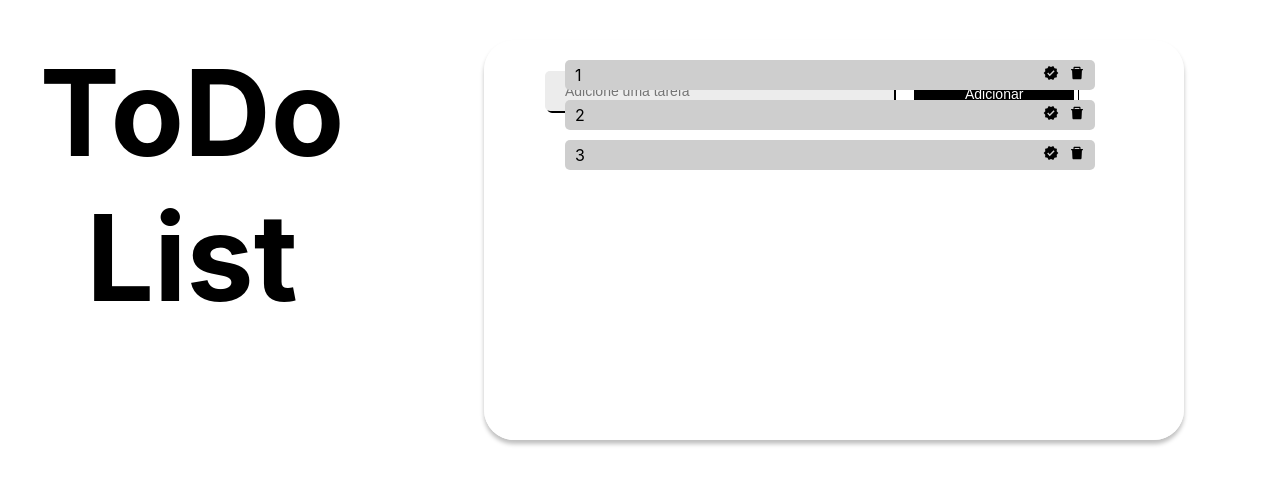
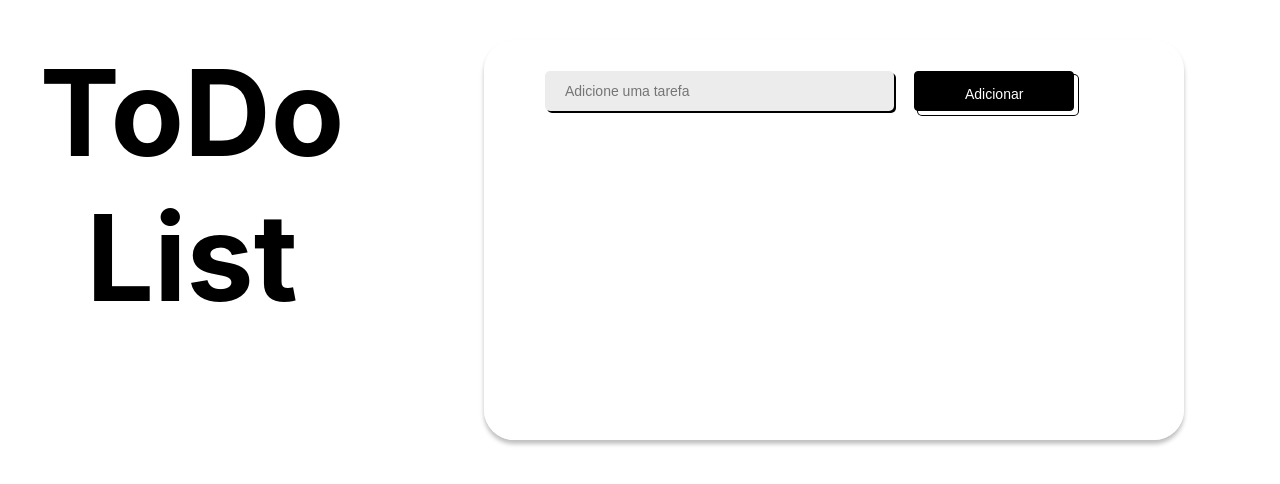
Before and after one commit to johnnysat/todo-list-reactapp, a React (Create React App) app: page / in a window 1280 px wide. Shown: the part 160-644 px from the top of the page. Built offline with nearby package versions, Linux system fonts and the light colour scheme.

Commit message:
Adicionado função para excluir item da lista. Função ainda não funcionando, mas já aplicada com console.log.

```diff
--- a/src/App.css
+++ b/src/App.css
@@ -10,5 +10,5 @@
   height: 100vh;
   display: flex;
   justify-content: center;
-  align-items: center
+  align-items: center;
 }
--- a/src/components/list/list.css
+++ b/src/components/list/list.css
@@ -18,10 +18,7 @@ ul li {
   justify-content: space-between;
 }
 
-#icon_verified {
+.icon_li {
   margin-right: 10px;
+  cursor: pointer;
 }
-
-#icon_delete {
-  margin-right: 10px;
-}
--- a/src/components/list/list.js
+++ b/src/components/list/list.js
@@ -5,14 +5,14 @@ import { MdVerified } from 'react-icons/md';
 
 
 
-function List(props) {
+function List(props ) {
   return (
     <ul className="todo-list">
       {props.itemsList.map((item, index) => (
         <li key={index}>{item}
           <div className="icons">
-            <MdVerified id="icon_verified"/>
-            <AiFillDelete id="icon_delete"/>
+            <MdVerified className="icon_li"/>
+            <AiFillDelete className="icon_li" onClick={props.onDelete}/>
           </div>
         </li>
       ))}
--- a/src/components/todo.js
+++ b/src/components/todo.js
@@ -8,12 +8,11 @@ import './todo.css'
 
 
 function Todo(){
-  const [task, setTask] = useState("");
-  const [itemsList, setItemsList] = useState([1, 2, 3]);
+  const [task, setTask] = useState([]);
+  const [itemsList, setItemsList] = useState([]);
 
   function handleChangeInput(event) {
     const inputTask = event.target.value;
-
     setTask(inputTask);
  }
 
@@ -25,13 +24,20 @@ function Todo(){
     setTask("");
   }
 
+  const deleteItemToList = (itemsList) => {
+    const itensCopy = Array.from(task);
+    itensCopy.splice(itemsList.key, 1);
+    setTask(itensCopy);
+    console.log(itemsList);
+  }
+
   return (
     <div className="todo-wrapper">
       <h1>ToDo List</h1>
       <Form onSubmit={handleAddItemToList}>
         <Input type="text" placeholder="Adicione uma tarefa" onChange={handleChangeInput} value={task} />
         <Button type="submit">Adicionar</Button>
-        <List itemsList={itemsList} />
+        <List itemsList={itemsList} onDelete={() => deleteItemToList(itemsList)}/>
       </Form>
     </div>
   );
```
